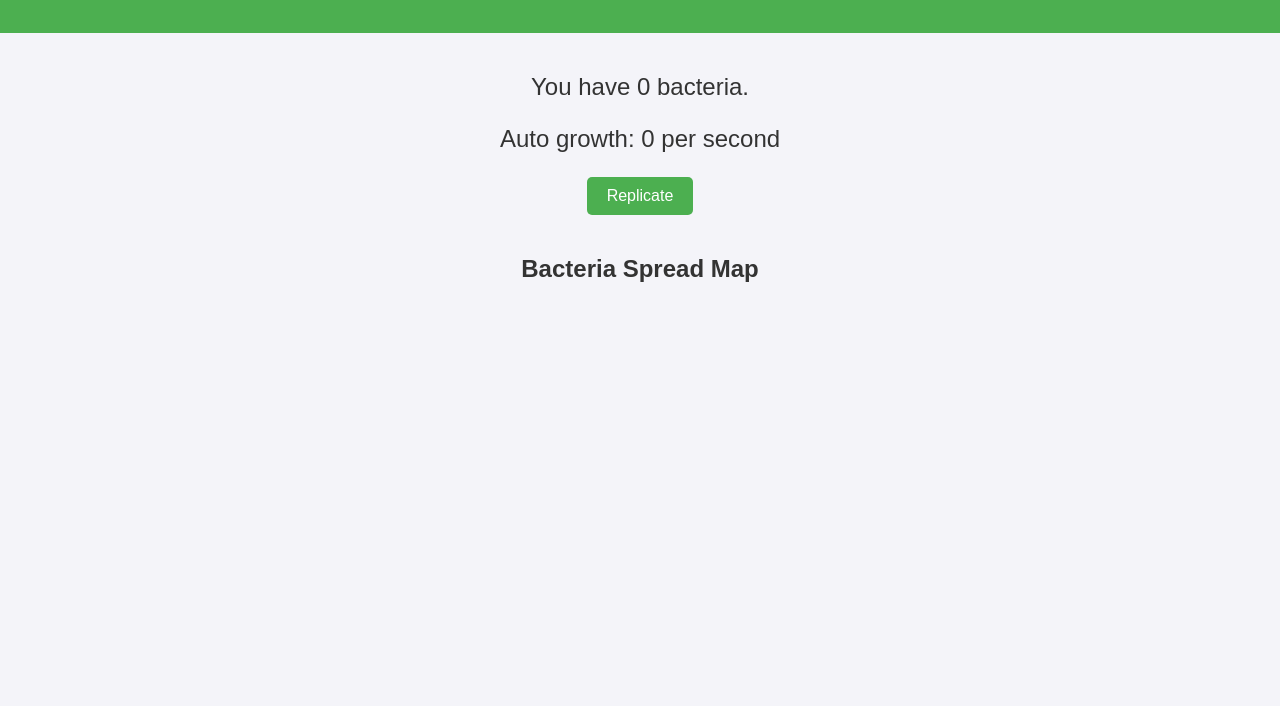
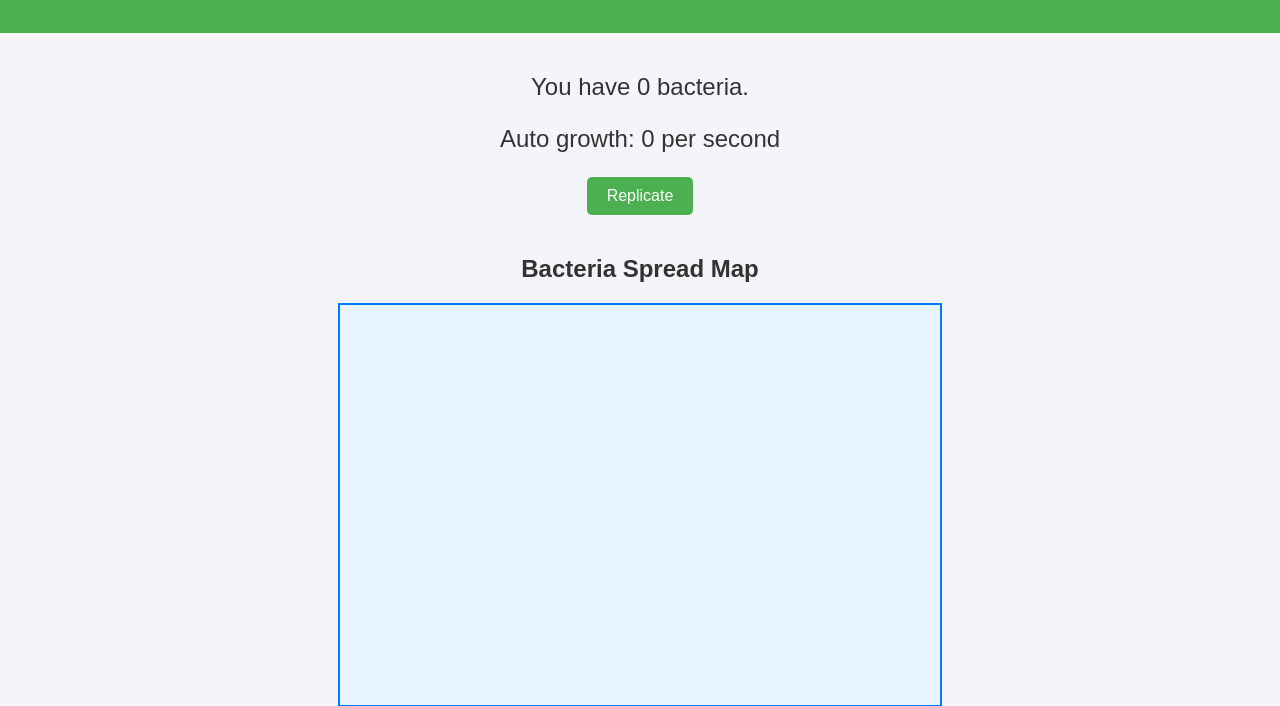
Before and after one commit to justice890/PlayHavn, a plain HTML site: page GameHub/Bacteria Evolution/bacteria-game.html in a window 1280 px wide. Shown: the part 94-800 px from the top of the page. Drawn offline with Linux system fonts and the light colour scheme.

Commit message:
Update bacteria-style.css

```diff
--- a/GameHub/Bacteria Evolution/bacteria-style.css
+++ b/GameHub/Bacteria Evolution/bacteria-style.css
@@ -82,17 +82,16 @@ button:hover {
     margin-top: 40px;
 }
 
-.map {
-    display: grid;
-    grid-template-columns: repeat(10, 1fr); /* 10 columns */
-    grid-template-rows: repeat(10, 1fr); /* 10 rows */
-    gap: 2px;
-    width: 100%;
-    height: 300px;
+.map-container {
+    margin-top: 40px;
+    position: relative;
+    text-align: center;
+}
+
+#bacteria-map {
     border: 2px solid #007BFF; /* Border color */
     background-color: #e7f3ff; /* Light blue background */
 }
-
 .cell {
     width: 100%;
     height: 100%;
```
